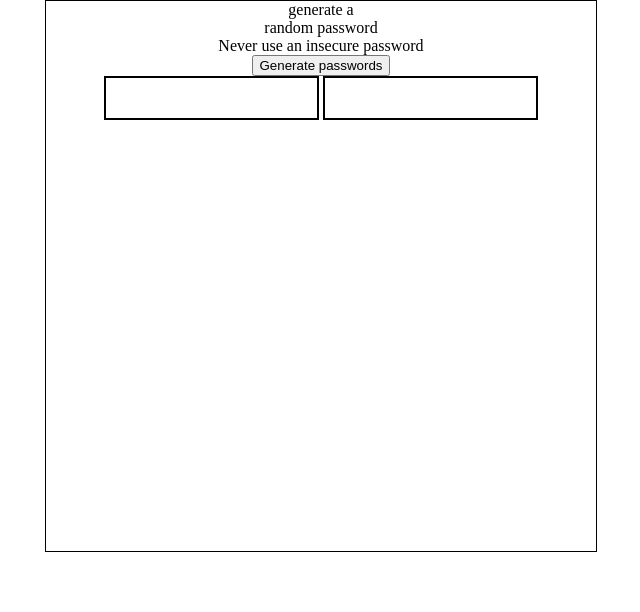
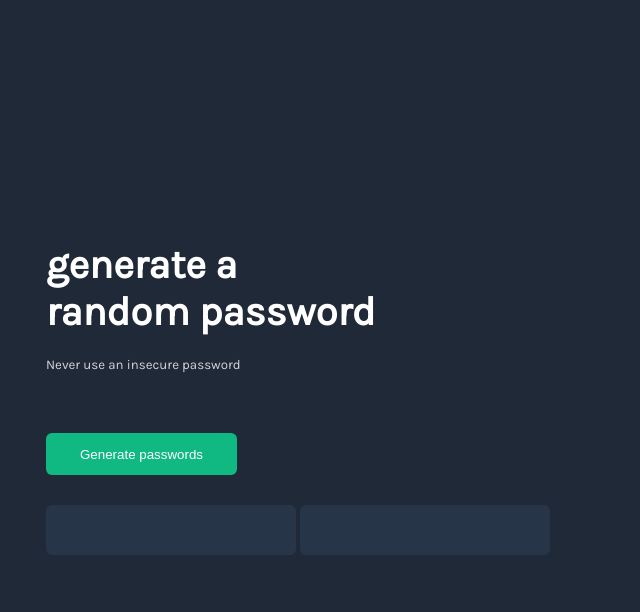
Before and after one commit to Him1nshu/my-learnings, a browser extension: page passwordgen/index.html in a window 1280 px wide. Shown: the whole page, without its empty margins (319-959 px from the left). Drawn offline with Linux system fonts and the light colour scheme.

Commit message:
final commit
fully functional password generator

```diff
--- a/passwordgen/index.html
+++ b/passwordgen/index.html
@@ -5,15 +5,18 @@
     <meta name="viewport" content="width=device-width, initial-scale=1.0">
     <title>Password Generator</title>
     <link rel="stylesheet" href="style.css">
+    <link href='https://fonts.googleapis.com/css?family=Karla' rel='stylesheet'>
+
 </head>
 <body>
 
 
         <div id="main">
-        generate a<br>
-        random password<br>
-        Never use an insecure password
-        <br>
+<div id="tst">generate a<br>
+random password<br></div>
+<h5>
+    Never use an insecure password
+</h5>        <br>
         <button id="gp">Generate passwords</button>
         <br>
         <div class="pp" id="st"></div>
--- a/passwordgen/index.js
+++ b/passwordgen/index.js
@@ -1,6 +1,9 @@
 
 const characters = ["A","B","C","D","E","F","G","H","I","J","K","L","M","N","O","P","Q","R","S","T","U","V","W","X","Y","Z","a","b","c","d","e","f","g","h","i","j","k","l","m","n","o","p","q","r","s","t","u","v","w","x","y","z", "0", "1", "2", "3", "4", "5", "6", "7", "8", "9","~","`","!","@","#","$","%","^","&","*","(",")","_","-","+","=","{","[","}","]",",","|",":",";","<",">",".","?",
 "/"];
+
+// let cn=characters.length;
+// console.log(cn)
 
 let btn=document.getElementById("gp")
 let p1=document.getElementById("st");
@@ -8,9 +11,16 @@ let p2=document.getElementById("nd");
 
 btn.addEventListener("click",function(){
     let ps="";
-    for(let i=1;i<=8;i++){
-        let x=Math.floor(Math.random()*40);
+    for(let i=1;i<=12;i++){
+        let x=Math.floor(Math.random()*91);
         ps+=characters[x];
     }
     p1.textContent=ps;
+    let ps2="";
+    for(let i=1;i<=12;i++){
+        let x=Math.floor(Math.random()*91);
+        ps2+=characters[x];
+    }
+    p2.textContent=ps2;
+
 });
--- a/passwordgen/style.css
+++ b/passwordgen/style.css
@@ -1,20 +1,49 @@
 body {
+    background: #1F2937;
+    font-family: 'Karla', sans-serif;
+    display: flex;
+    justify-content: center;
+    align-items: center;
+    height: 100vh;
     margin: 0;
-    justify-content: center;
-    text-align: center;
 }
 
-#main{
-    height: 550px;
+#main {
     width: 550px;
-    border: 1px solid black;
-    display: block;
-    margin: auto;
-    padding: auto;
+    padding: 50px;
+    color: white;
 }
-.pp{
-    height: 40px;
-    width:211px;
-    border: 2px solid black;
-    display: inline-block;
+
+#tst {
+    font-size: 40px;
+    font-weight: 800;
+    text-align: left;
 }
+
+h5 {
+    font-weight: normal;
+    color: #D5D4D8;
+}
+
+#gp {
+    margin-top: 20px;
+    width: 191px;
+    height: 42px;
+    border-radius: 6px;
+    border: none;
+    background: #10B981;
+    color: white;
+    cursor: pointer;
+}
+
+.pp {
+    width: 250px;
+    height: 50px;
+    background: #273549;
+    color: #10B981;
+    display: inline-flex;
+    justify-content: center;
+    align-items: center;
+    margin-top: 30px;
+    border-radius: 6px;
+}
```
